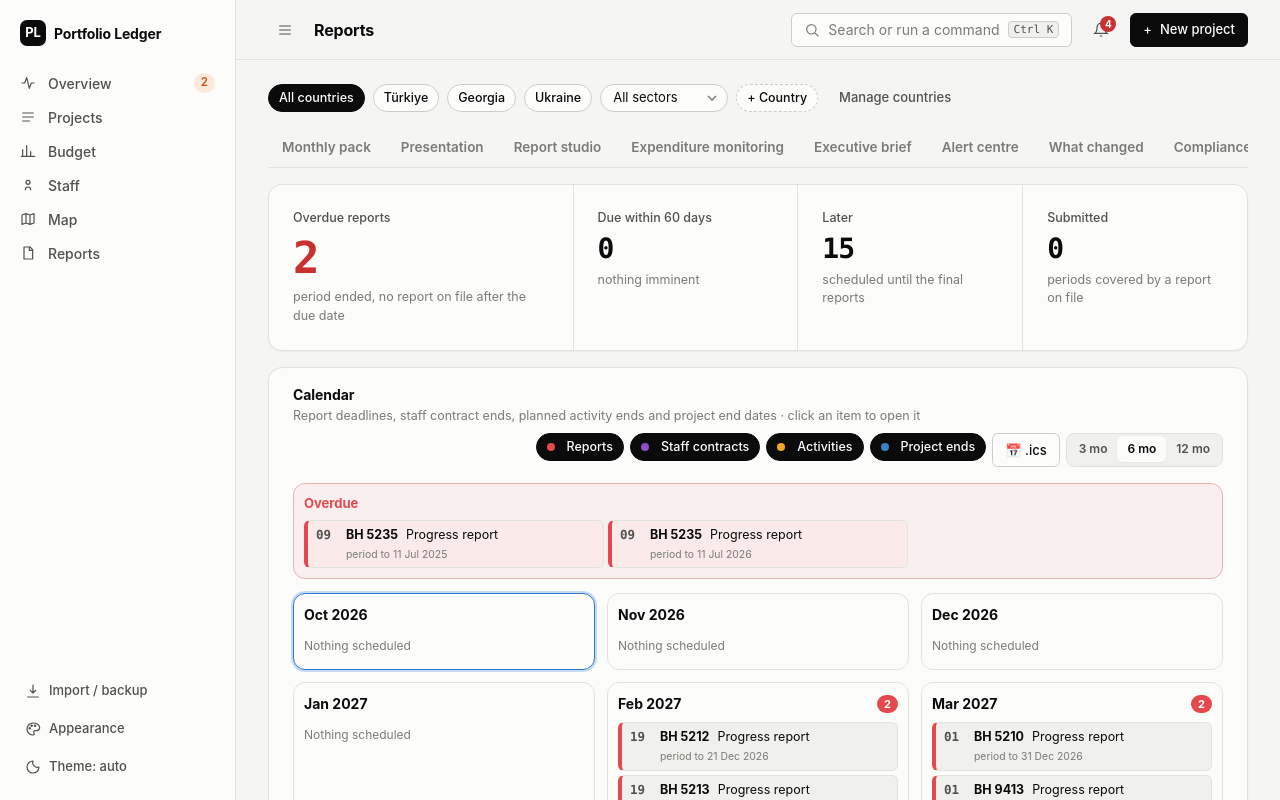
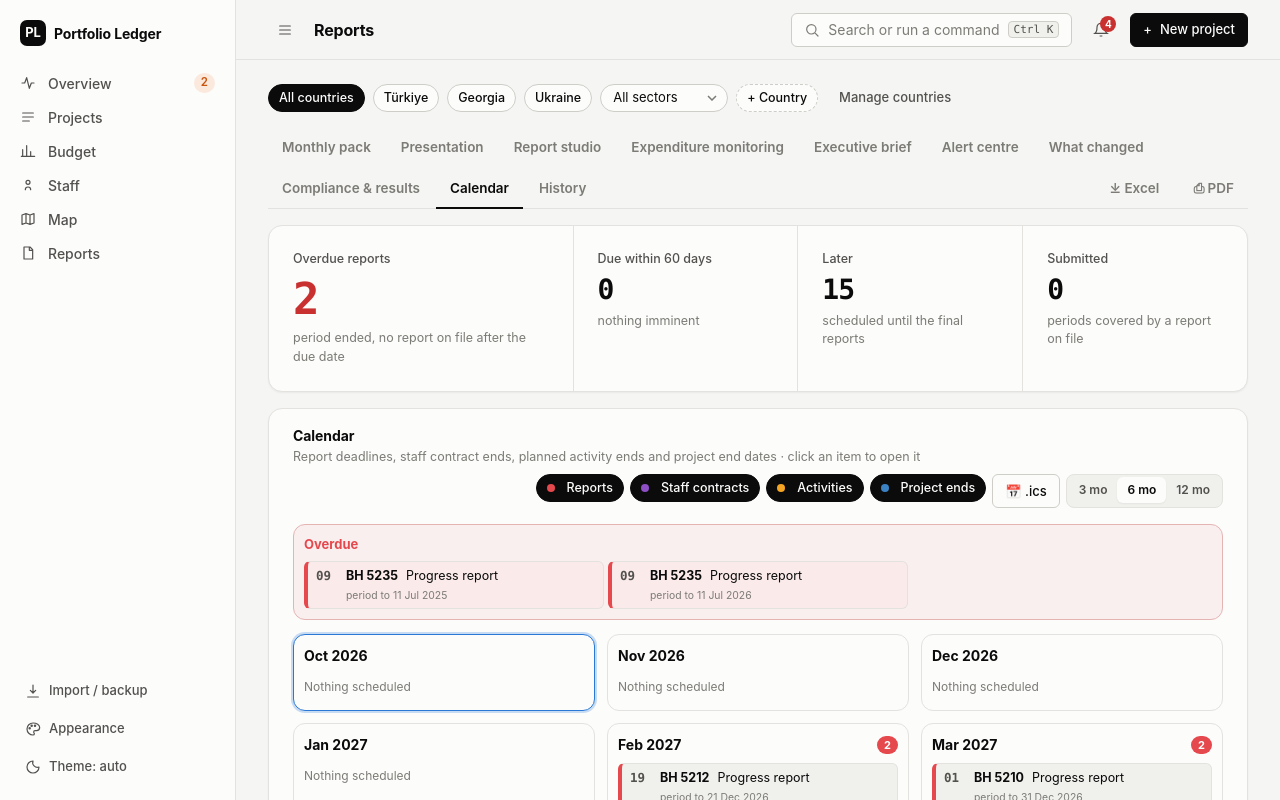
Before and after one commit to mserdarkalinmsk-ui/msk, a Preact app in the folder next/: page / in a window 1280 px wide. Both pictures are taken after a click on the button "Open calendar". Shown: the top 800 px of the page. Built offline with nearby package versions, Linux system fonts and the light colour scheme.

Commit message:
Reports tabs wrap so Excel/PDF stay visible
Co-Authored-By: Claude Opus 5.5 <noreply@anthropic.com>
Claude-Session: https://claude.ai/code/session_01PAqPek3YRKEsiyNM1yxxoY

```diff
--- a/next/src/pages/Reports.tsx
+++ b/next/src/pages/Reports.tsx
@@ -24,7 +24,7 @@ export function Reports() {
   return (
     <>
       <div class="no-print"><Filters /></div>
-      <div class="tabs no-print" role="tablist">
+      <div class="tabs tabs-wrap no-print" role="tablist">
         <button role="tab" aria-selected={tab === 'pack'} onClick={() => setTab('pack')}>Monthly pack</button>
         <button role="tab" aria-selected={tab === 'deck'} onClick={() => setTab('deck')}>Presentation</button>
         <button role="tab" aria-selected={tab === 'studio'} onClick={() => setTab('studio')}>Report studio</button>
--- a/next/src/styles/styles.css
+++ b/next/src/styles/styles.css
@@ -473,3 +473,4 @@ tr.sd-bad td:first-child{box-shadow:inset 3px 0 #b42318}tr.sd-warn td:first-chil
 @page deck{size:A4 landscape;margin:0}
 @media print{.deck{page:deck;gap:0}.slide{break-after:page;border:none;border-radius:0;box-shadow:none;width:297mm;height:209mm;aspect-ratio:auto;padding:12mm 16mm 18mm !important;box-sizing:border-box}.sl-cover{padding:20mm 24mm !important}.sl-f{left:16mm;right:16mm;bottom:7mm}.slide .map-zoom,.slide button{display:none}}
 @media screen and (max-width:820px){.slide{aspect-ratio:auto;padding:20px 20px 48px}.sl-two,.sl-kpis,.sl-split,.sl-tl{grid-template-columns:1fr}.sl-cv-k{flex-wrap:wrap;gap:16px}.sl-cover h1{font-size:32px;max-width:none}}
+.tabs.tabs-wrap{flex-wrap:wrap;overflow:visible;row-gap:2px}.tabs.tabs-wrap>span{flex-shrink:0}
```
Also changed, not shown: 1 other file (tests, documents, lock files or other folders).
